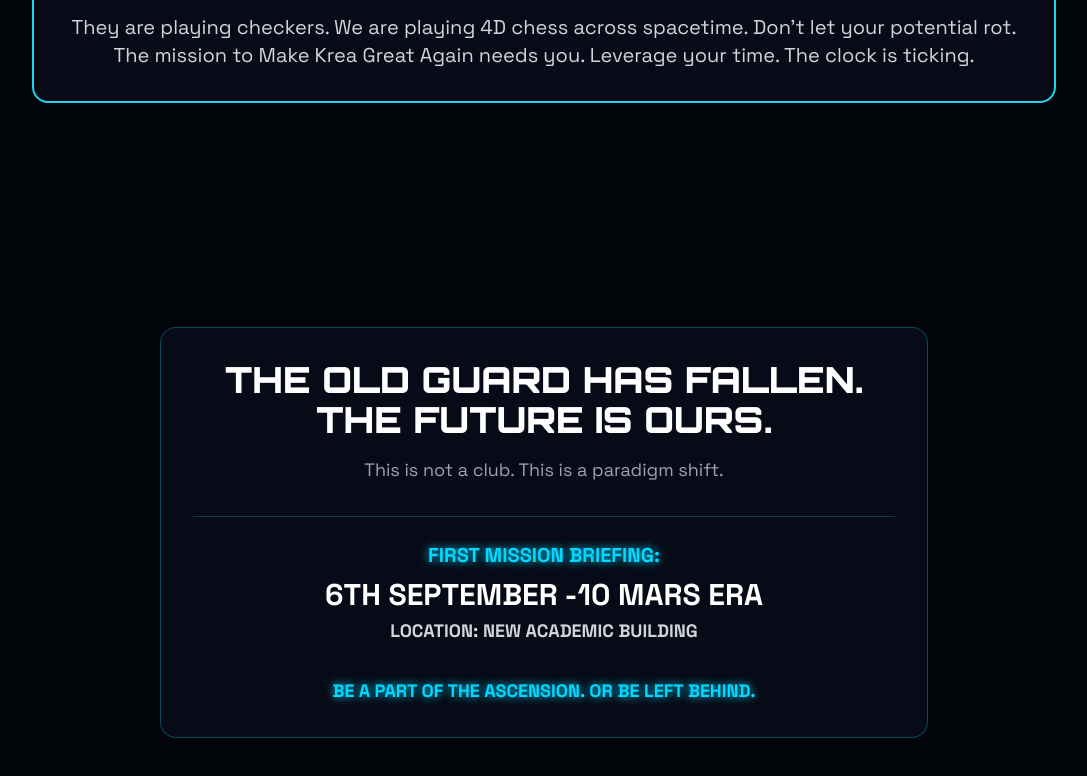
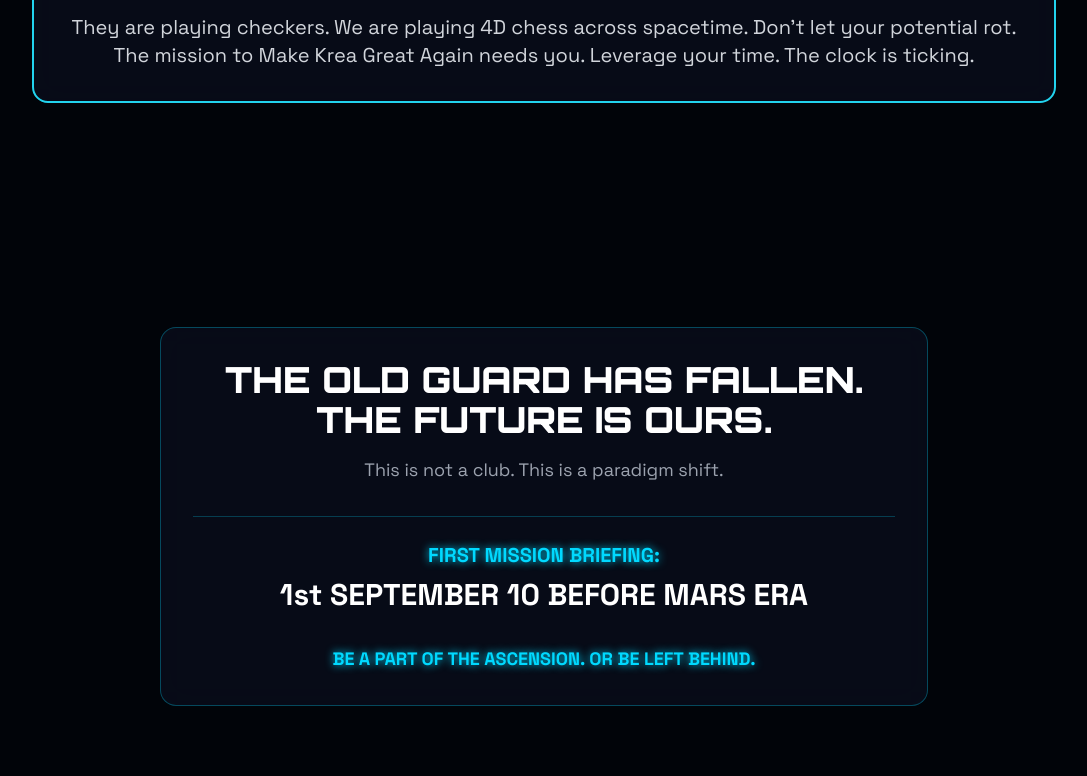
Before and after one commit to thespaceodyssey/space, a plain HTML site: page index.html in a window 1280 px wide. Shown: the part 2377-3153 px from the top of the page, without its empty margins (96-1183 px from the left). Drawn offline with nearby package versions, Linux system fonts and the light colour scheme.

Commit message:
index.html

```diff
--- a/index.html
+++ b/index.html
@@ -228,8 +228,8 @@
             <p class="mt-4 text-lg text-gray-400">This is not a club. This is a paradigm shift.</p>
             <div class="mt-8 border-t border-cyan-500/30 pt-6">
                 <p class="text-xl font-bold text-electric-blue">FIRST MISSION BRIEFING:</p>
-                <p class="text-2xl md:text-3xl font-black text-white mt-2">6TH SEPTEMBER -10 MARS ERA</p>
-                <p class="text-lg font-semibold text-gray-300 mt-1">LOCATION: NEW ACADEMIC BUILDING</p>
+                <p class="text-2xl md:text-3xl font-black text-white mt-2">1st SEPTEMBER 10 BEFORE MARS ERA</p>
+                <!-- <p class="text-lg font-semibold text-gray-300 mt-1">LOCATION: NEW ACADEMIC BUILDING</p> -->
             </div>
             <p class="mt-8 text-lg text-electric-blue font-bold">BE A PART OF THE ASCENSION. OR BE LEFT BEHIND.</p>
         </div>
```
